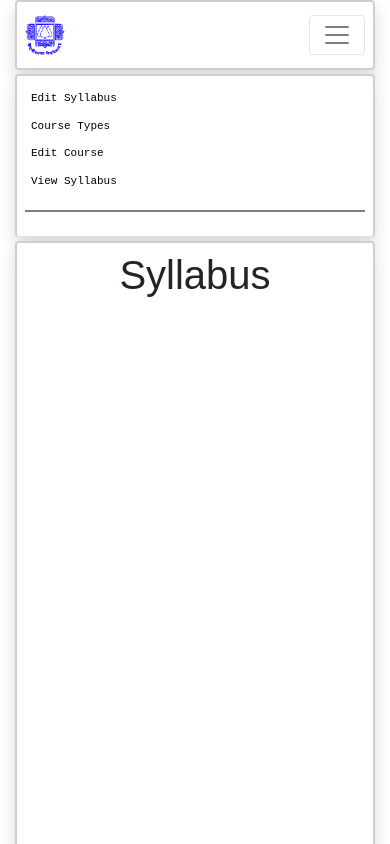
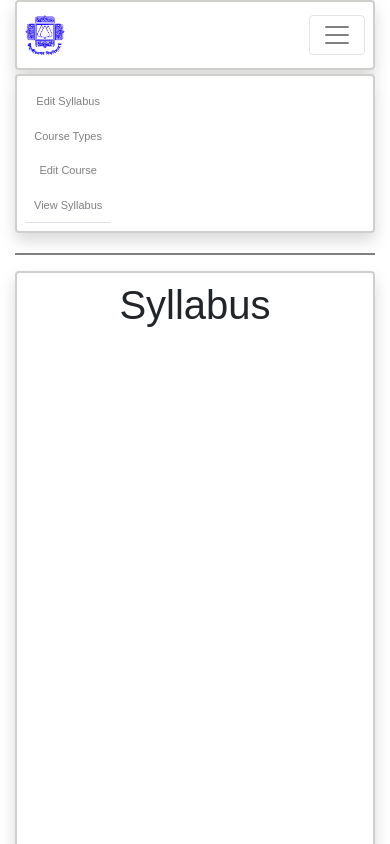
Before and after one commit to kmtusher97/Office-Management-Application-for-CSEJU, a React (Create React App) app in the folder cseju-office-management-app/: page /syllabus in a window 390 px wide. Shown: the top 844 px of the page. Built offline with nearby package versions, Linux system fonts and the light colour scheme.

Commit message:
Make sidebar responsive

```diff
--- a/cseju-office-management-app/src/components/layout/Layout.js
+++ b/cseju-office-management-app/src/components/layout/Layout.js
@@ -4,7 +4,7 @@ import Routing from "../../route/Routing";
 import Header from "./Header";
 import Sidebar from "./Sidebar";
 
-const sideBarStyle = {
+const footerStyle = {
   border: "2px solid #d1cfcb",
   borderRadius: "15px",
   fontSize: "11px",
@@ -30,7 +30,16 @@ class Layout extends Component {
         </Row>
         <Row>
           <Col md={2}>
-            <Sidebar />
+            <Row>
+              <Col md={12}>
+                <Sidebar />
+              </Col>
+            </Row>
+            <Row>
+              <Col md={12}>
+                <hr style={{ border: "1px solid gray", padding: "0px" }} />
+              </Col>
+            </Row>
           </Col>
           <Col md={10}>
             <div
@@ -43,7 +52,7 @@ class Layout extends Component {
         </Row>
         <Container
           className="fluid shadow p-2 mb-1 bg-white rounded"
-          style={sideBarStyle}
+          style={footerStyle}
         >
           <p>Footer</p>
         </Container>
--- a/cseju-office-management-app/src/components/layout/Sidebar.css
+++ /dev/null
@@ -1,14 +0,0 @@
-.sidebar {
-  border: 2px solid #d1cfcb;
-  border-radius: 15px;
-  height: auto;
-  padding: 0;
-}
-
-a.nav-link {
-  font-size: 11px;
-  font-family: "Courier New", Courier, monospace;
-  color: black;
-  text-align: left;
-  padding: 5px;
-}
--- a/cseju-office-management-app/src/components/layout/Sidebar.js
+++ b/cseju-office-management-app/src/components/layout/Sidebar.js
@@ -1,41 +1,23 @@
 import React, { Component } from "react";
-import { Nav } from "react-bootstrap";
-import "./Sidebar.css";
+import { Navbar } from "react-bootstrap";
+import SidebarRouting from "../../route/SidebarRouting";
 
-import SidebarRouting from "../../route/SidebarRouting";
-import { Row } from "react-bootstrap";
-import { Col } from "react-bootstrap";
+const sidebarStyle = {
+  border: "2px solid #d1cfcb",
+  borderRadius: "15px",
+  fontSize: "11px",
+  fontFamily: "Arial, Helvetica, sans-serif"
+};
 
 class Sidebar extends Component {
-  constructor(props) {
-    super(props);
-    this.state = {
-      pathnameComponents: window.location.pathname.split("/")
-    };
-  }
   render() {
     return (
-      <Nav
-        variant="tabs"
-        defaultActiveKey={
-          "/" +
-          this.state.pathnameComponents[1] +
-          "/" +
-          this.state.pathnameComponents[2]
-        }
-        className="sidebar flex-column shadow p-2 mb-1 bg-white rounded "
+      <Navbar
+        className="shadow p-2 mb-1 bg-white rounded "
+        style={sidebarStyle}
       >
-        <Row>
-          <Col md={12}>
-            <SidebarRouting />
-          </Col>
-        </Row>
-        <Row>
-          <Col md={12}>
-            <hr style={{ border: "1px solid gray", padding: "0px" }} />
-          </Col>
-        </Row>
-      </Nav>
+        <SidebarRouting />
+      </Navbar>
     );
   }
 }
--- a/cseju-office-management-app/src/components/syllabus/SyllabusMenubar.js
+++ b/cseju-office-management-app/src/components/syllabus/SyllabusMenubar.js
@@ -1,17 +1,34 @@
 import React, { Component } from "react";
-import { Nav, NavItem } from "react-bootstrap";
-
+import { Nav } from "react-bootstrap";
 import syllabusMenus from "./SyllabusMenus";
 
 class SyllabusMenubar extends Component {
+  constructor(props) {
+    super(props);
+    this.state = {
+      pathnameComponents: window.location.pathname.split("/")
+    };
+  }
+
   render() {
-    return syllabusMenus.menus.map((menu, idx) => (
-      <NavItem key={idx}>
-        <Nav.Link href={menu.link} eventKey={menu.link}>
-          {menu.name}
-        </Nav.Link>
-      </NavItem>
-    ));
+    return (
+      <Nav
+        className="flex-column"
+        variant="tabs"
+        defaultActiveKey={
+          "/" +
+          this.state.pathnameComponents[1] +
+          "/" +
+          this.state.pathnameComponents[2]
+        }
+      >
+        {syllabusMenus.menus.map((menu, idx) => (
+          <Nav.Link key={idx} href={menu.link} eventKey={menu.link}>
+            {menu.name}
+          </Nav.Link>
+        ))}
+      </Nav>
+    );
   }
 }
 
```
